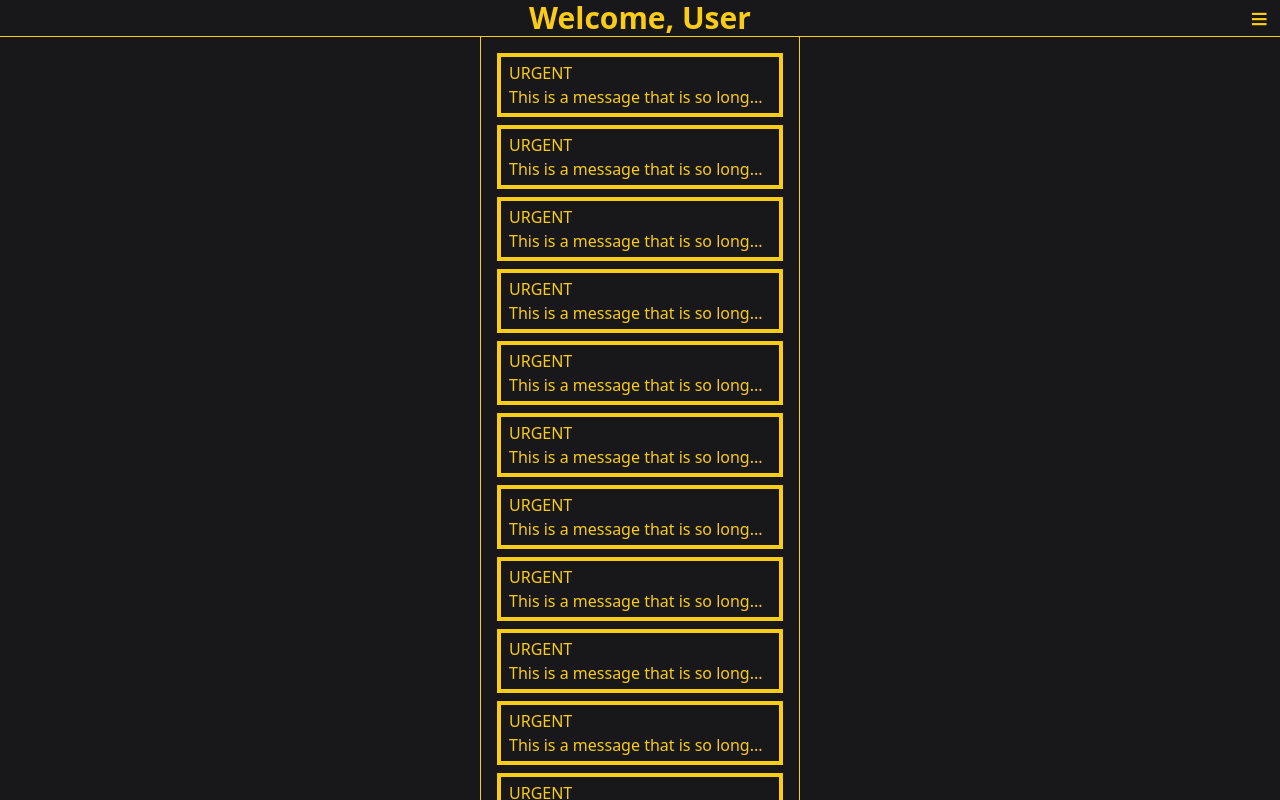
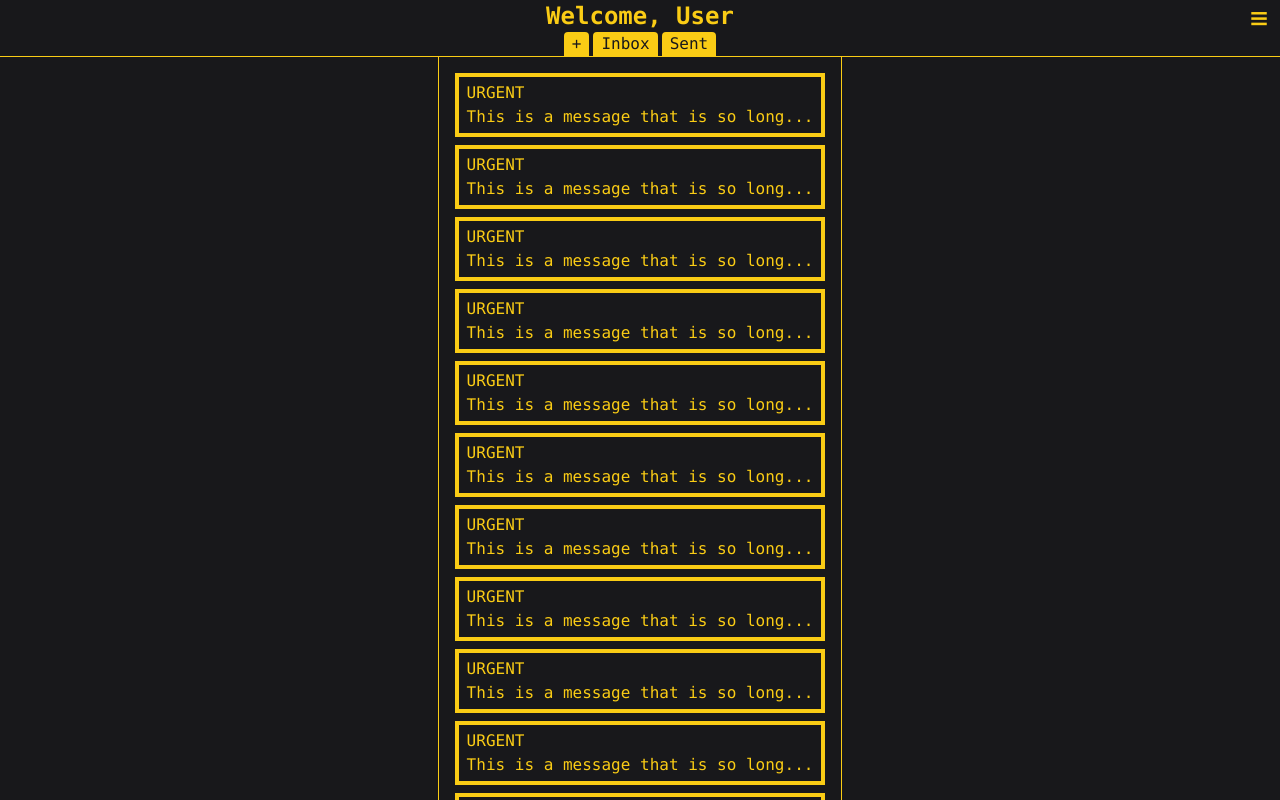
Before and after one commit to smmmfrd/hacker-messages, a React (Vite) app: page / in a window 1280 px wide. Shown: the top 800 px of the page. Built offline with nearby package versions, Linux system fonts and the light colour scheme.

Commit message:
Header Buttons and Font Change

```diff
--- a/index.html
+++ b/index.html
@@ -5,7 +5,7 @@
     <meta name="viewport" content="width=device-width, initial-scale=1.0" />
     <title>Vite + React</title>
   </head>
-  <body class="bg-background text-highlight relative">
+  <body class="bg-background text-highlight relative font-mono">
     <div id="root"></div>
     <script type="module" src="/src/main.jsx"></script>
   </body>
--- a/src/App.jsx
+++ b/src/App.jsx
@@ -18,10 +18,10 @@ export default function App() {
 
     return (
         <main className="flex mx-auto justify-center">
-            <div className="w-80 border-b border-x border-highlight p-4 flex flex-col gap-2">
+            <div className="flex-none w-max border-b border-x border-highlight p-4 flex flex-col gap-2">
                 {testMessages()}
             </div>
-            <div className={`${messageOpen ? "w-full border-b border-r" : "w-0 border-0"} h-max duration-100 truncate border-highlight`}>
+            <div className={`flex-none ${messageOpen ? "w-max border-b border-r p-4 " : "w-0 border-0"}h-max duration-100 truncate border-highlight`}>
                 <button onClick={() => setMessageOpen(false)} title="Close Message" className="w-10 h-10 bg-highlight text-background">{'<'}</button>
                 <h2>Message Title</h2>
                 <p>Message Text</p>
--- a/src/components/Layout.jsx
+++ b/src/components/Layout.jsx
@@ -7,7 +7,12 @@ export default function Layout({ children }) {
         <>
             <header className="sticky top-0 bg-background border-b border-b-highlight">
                 <div className="mx-auto">
-                    <h1 className="text-3xl sm:text-center font-bold">Welcome, User</h1>
+                    <h1 className="text-2xl sm:text-center font-bold">Welcome, User</h1>
+                    <div className="flex sm:justify-center gap-1">
+                        <InputButton title={"New Message"}>+</InputButton>
+                        <InputButton title={"Your Incoming Messages"}>Inbox</InputButton>
+                        <InputButton title={"Your Outgoing Messages"}>Sent</InputButton>
+                    </div>
                 </div>
                 <button onClick={() => setShowOptions(!showOptions)} className={`absolute top-0 right-0 px-3 text-3xl duration-75 ${showOptions ? "mr-28" : "mr-0"}`}>&equiv;</button>
             </header>
@@ -21,5 +26,13 @@ export default function Layout({ children }) {
                 {children}
             </div>
         </>
+    );
+}
+
+function InputButton({title, children}) {
+    return (
+        <button title={title} className="bg-highlight text-background px-2 rounded-t">
+            {children}
+        </button>
     )
 }
```
